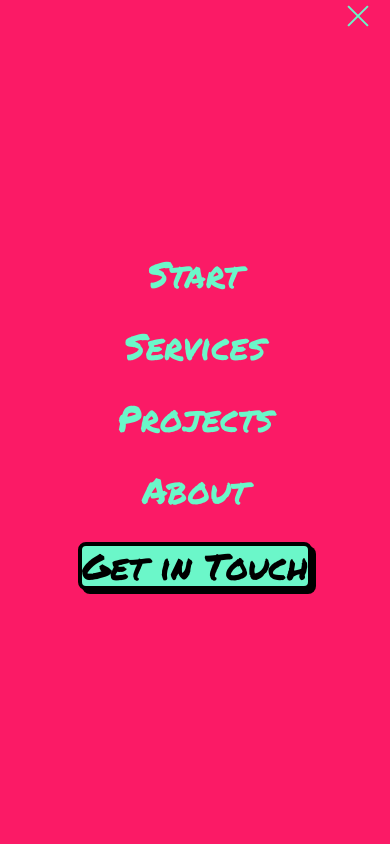
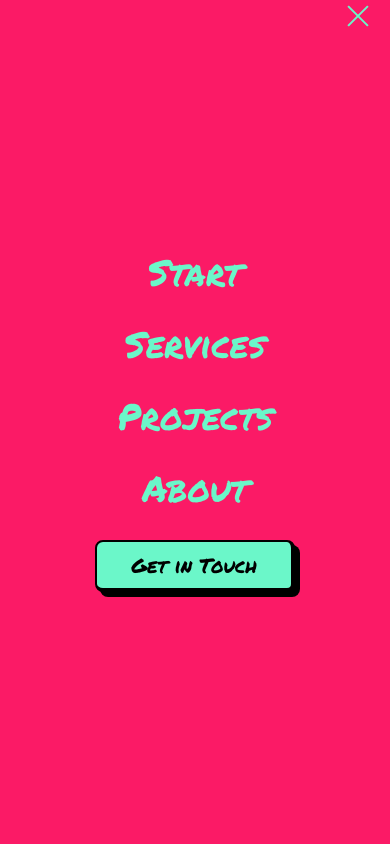
Before and after one commit to Cmbs86/Riotseed, a React (Vite) app: page / in a window 390 px wide. Both pictures are taken after a click on the button "Toggle menu". Shown: the top 844 px of the page. Built offline with nearby package versions, Linux system fonts and the light colour scheme; a web font is replaced by a local one.

Commit message:
change CTA button hamburger menu

```diff
--- a/src/components/Header.tsx
+++ b/src/components/Header.tsx
@@ -85,9 +85,7 @@ const Header = () => {
                 src="/logos/riotseed-color-long.svg"
                 alt="Riot Seed"
                 className={`object-contain transition-all duration-700 ease-in-out ${
-                  isScrolled
-                    ? "w-40 md:w-55 lg:w-65"
-                    : "w-57.5 md:w-75 lg:w-90"
+                  isScrolled ? "w-40 md:w-55 lg:w-65" : "w-57.5 md:w-75 lg:w-90"
                 }`}
               />
             </Link>
@@ -168,7 +166,7 @@ const Header = () => {
           <a
             href="mailto:hello@riotseed.com"
             onClick={() => setIsMobileMenuOpen(false)}
-            className="font-permanent-marker text-4xl px-8 py-3 bg-primary-green text-primary-black border-4 border-primary-black rounded-lg shadow-[4px_4px_0px_#000000] hover:shadow-[2px_2px_0px_#000000] hover:translate-x-0.5 hover:translate-y-0.5 transition-all duration-100"
+            className="font-permanent-marker text-xl text-primary-black bg-primary-green border-t-2 border-r-4 border-l-2 border-b-4 border-primary-black rounded-lg w-50 h-13 flex items-center justify-center shadow-[5px_5px_0px_#000000] hover:shadow-[2px_2px_0px_#000000] hover:translate-x-0.75 hover:translate-y-0.75 transition-all duration-500"
           >
             Get in Touch
           </a>
```
